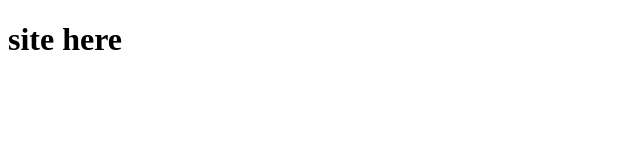
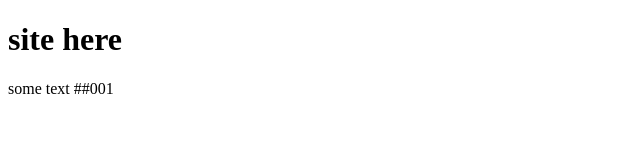
Before and after one commit to yuriisvystovych/test1, a plain HTML site: page index1.html in a window 1280 px wide. Shown: the whole page, without its empty margins (0-640 px from the left). Drawn offline with Linux system fonts and the light colour scheme.

Commit message:
third commit

```diff
--- a/index1.html
+++ b/index1.html
@@ -6,5 +6,7 @@
 	</head>
 	<body>
 		<h1>site here</h1>
+			<p>some text ##001</p>
+
 	</body>
 	</html>
```
